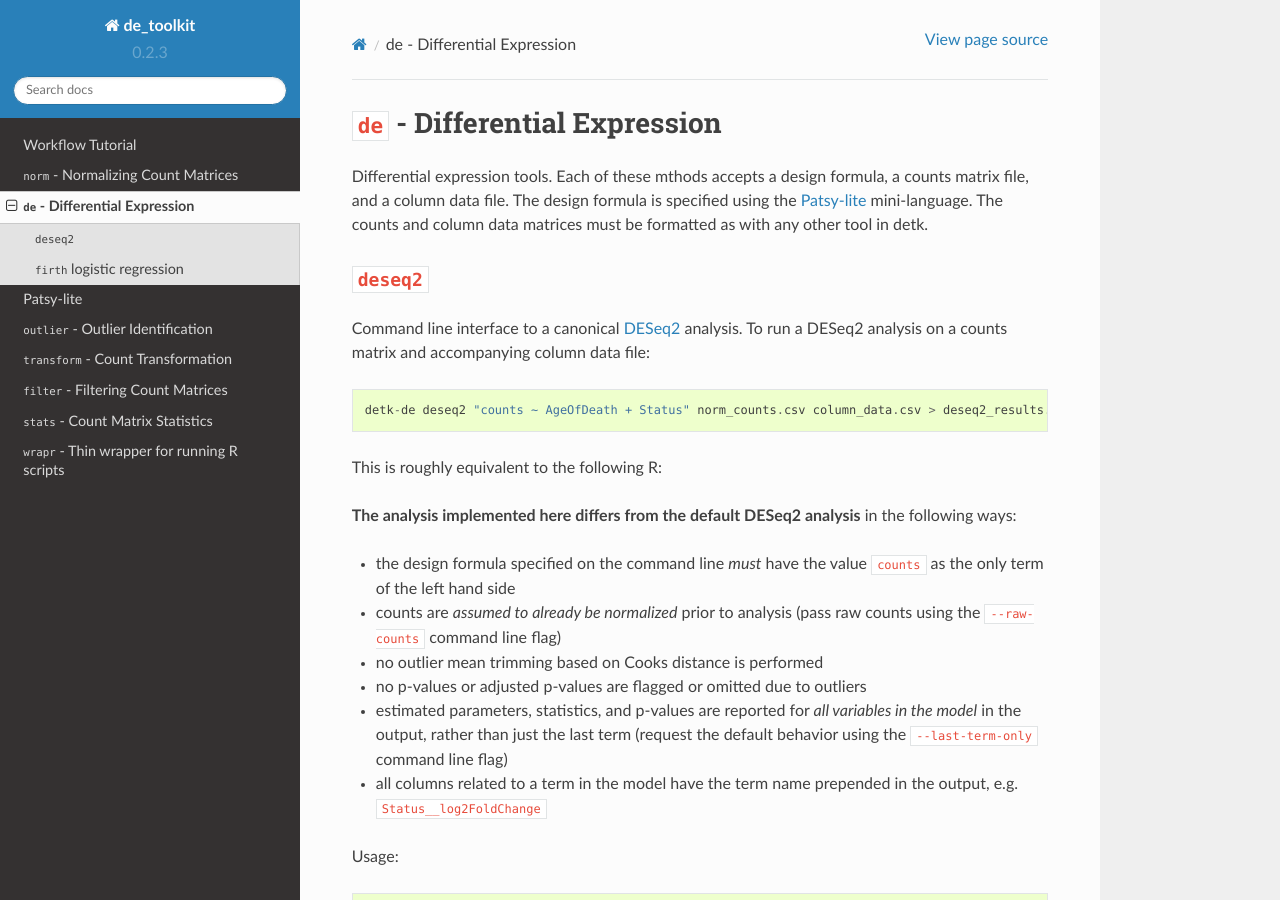
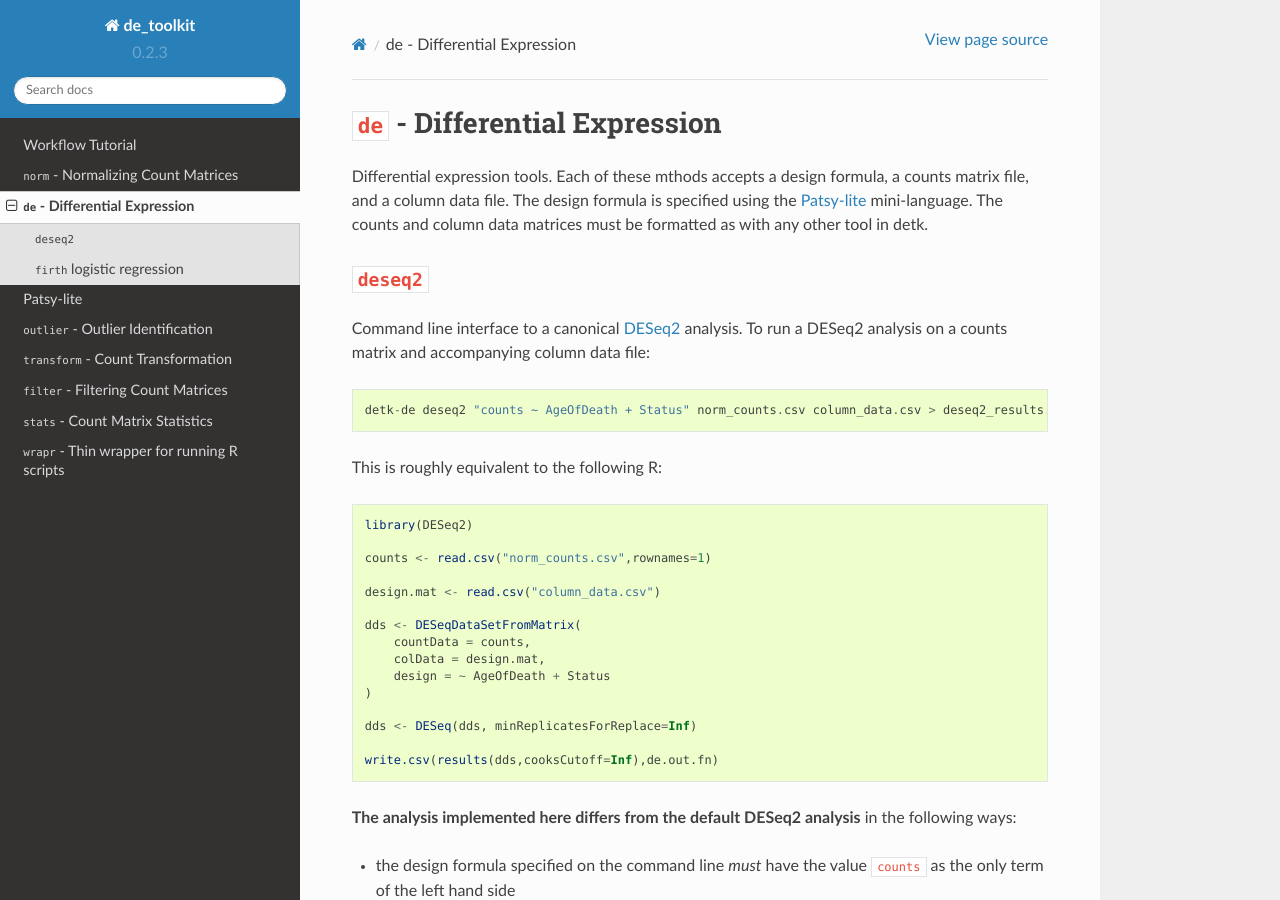
Before and after one commit to BU-Neuromics/de_toolkit, a Sphinx documentation site: the page built from docs/de.rst, in a window 1280 px wide and 900 px high. Built offline with Sphinx 7.4.7 and the Read the Docs theme 2.0.0, drawn with Linux system fonts in a browser that asks for light colours.

Commit message:
fixed rst code block directives in norm and de

```diff
--- a/docs/de.rst
+++ b/docs/de.rst
@@ -18,7 +18,7 @@ analysis on a counts matrix and accompanying column data file::
 
 This is roughly equivalent to the following R:
 
-.. code-block: R
+.. code-block:: R
 
     library(DESeq2)
 
--- a/docs/norm.rst
+++ b/docs/norm.rst
@@ -12,7 +12,7 @@ as the median ratio of each gene count divided by the geometric mean count
 across all samples. The implementation here is a python port of the R version,
 and is roughly equivalent to the following R code:
 
-.. code-block: R
+.. code-block:: R
 
     library(DESeq2)
 
```
